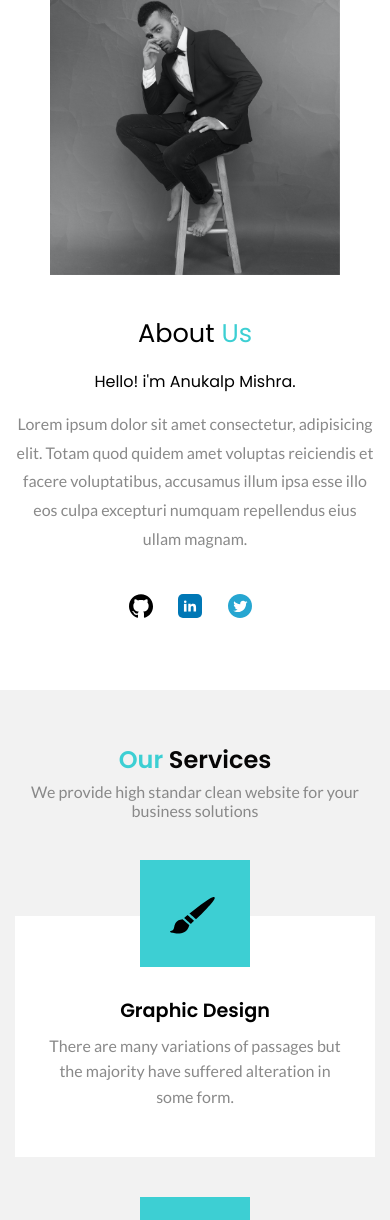
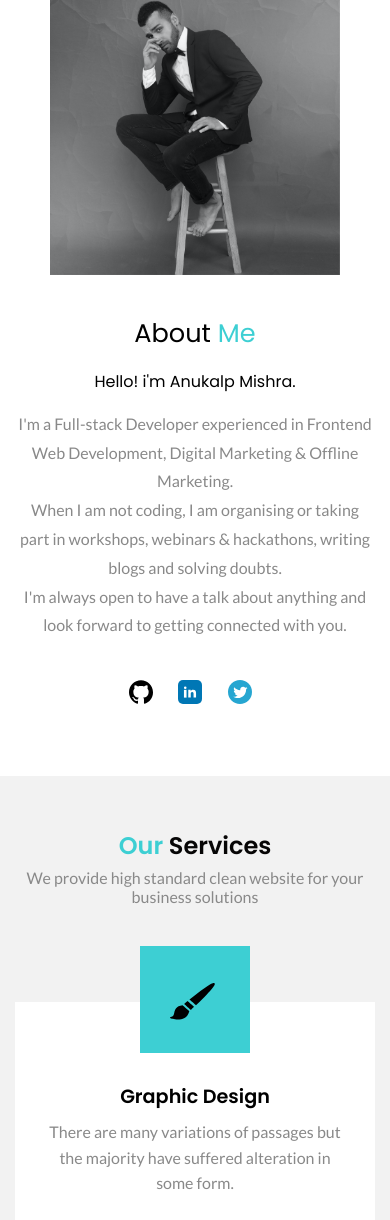
Before and after one commit to anukalp-mishra/portfolio, a plain HTML site: page index.htm in a window 390 px wide. Shown: the part 780-2000 px from the top of the page. Drawn offline with nearby package versions, Linux system fonts and the light colour scheme.

Commit message:
first-commit

```diff
--- a/index.htm
+++ b/index.htm
@@ -14,7 +14,7 @@
     <script src="https://cdnjs.cloudflare.com/ajax/libs/typed.js/2.0.12/typed.min.js"></script>
     <link rel="stylesheet" type="text/css" href="//cdn.jsdelivr.net/npm/slick-carousel@1.8.1/slick/slick.css"/>
     <!-- <link rel="stylesheet" href="https://maxcdn.bootstrapcdn.com/bootstrap/4.5.2/css/bootstrap.min.css"> -->
-    <script src="https://maxcdn.bootstrapcdn.com/bootstrap/4.5.2/js/bootstrap.min.js"></script>
+    <!-- <script src="https://maxcdn.bootstrapcdn.com/bootstrap/4.5.2/js/bootstrap.min.js"></script> -->
     <!-- <script src="https://ajax.googleapis.com/ajax/libs/jquery/3.5.1/jquery.min.js"></script> -->
 </head>
 <body>
@@ -24,10 +24,11 @@
         <i class="fas fa-angle-up"></i>
     </div> -->
    <div class="site-main-wrapper">
-       <button class="hamberger">
+       <button class="hamberger" id="toggle">
            <img src="./images/hamberger.svg" alt="">
        </button>
-       <div class="mobile-nav">
+       <!-- <div id="toggle"></div> -->
+       <div class="mobile-nav" id="sidebar">
         <div class="brand">
             <img src="./images/logo1.svg" alt="">
         </div>
@@ -35,8 +36,8 @@
            <ul>
                <li><a href="#">Home</a></li>
                <li><a href="#about">About</a></li>
+               <li><a href="#services">Services</a></li>
                <li><a href="#projects">Projects</a></li>
-               <li><a href="#services">Services</a></li>
                <li><a href="#blog">Blog</a></li>
            </ul>
            <a href="#contact"><button class="btn btn-primary">Contact</button></a>
@@ -52,8 +53,8 @@
                     &nbsp;&nbsp;&nbsp;&nbsp;&nbsp;&nbsp;&nbsp;&nbsp;
                     <a href="#">Home</a>
                     <a href="#about">About</a>
+                    <a href="#services">Services</a>
                     <a href="#projects">Projects</a>
-                    <a href="#services">Services</a>
                     <a href="#blog">Blog</a>
                 </div>
             </div>
@@ -83,9 +84,12 @@
                 <img class="about-me-img" src="./images/man-2.png" alt="">
             </div>
             <div class="flex-1 right">
-            <h1>About <span>Us</span></h1>
+            <h1>About <span>Me</span></h1>
             <h3>Hello! i'm Anukalp Mishra.</h3>
-            <p>Lorem ipsum dolor sit amet consectetur, adipisicing elit. Totam quod quidem amet voluptas reiciendis et facere voluptatibus, accusamus illum ipsa esse illo eos culpa excepturi numquam repellendus eius ullam magnam.</p>
+            <p>I'm a Full-stack Developer experienced in Frontend Web Development, Digital Marketing & Offline Marketing.<br>
+                When I am not coding, I am organising or taking part in workshops, webinars & hackathons, writing blogs and solving doubts.<br>
+
+                I'm always open to have a talk about anything and look forward to getting connected with you.</p>
             <div class="social">
                 <!-- <a href="#"><img src="./images/website.svg" alt=""></a> -->
                 <a href="https://github.com/anukalp-mishra"><img class="git" src="./images/github.svg" alt=""></a>
@@ -99,7 +103,7 @@
     <section id="services" class="services">
         <div class="container">
             <h1 class="section-heading"><span>Our </span>Services</h1>
-            <p>We provide high standar clean website for your business solutions</p>
+            <p>We provide high standard clean website for your business solutions</p>
             <div class="card-wrapper">
                 <div class="card">
                     <img class="card1" src="./images/brush3.svg" alt="">
@@ -142,13 +146,13 @@
     </section>
     <section class="freelancer">
         <h1>I'm Available For Freelancing.</h1>
-        <p>We provide high standar clean website for your business solutions</p>
+        <p>We provide high standard clean website for your business solutions</p>
         <button class="btn btn-primary">Download CV</button>
     </section>
     <section class="reviews">
         <div class="container">
             <h1 class="section-heading"><span>Our </span>Client</h1>
-            <p>We provide high standar clean website for your business solutions</p>
+            <p>We provide high standard clean website for your business solutions</p>
             <div class="slider">
                 <div class="slide">
                     <img src="./images/rev1.svg" alt="">
@@ -177,7 +181,7 @@
     <section id="projects" class="work">
         <div class="container">
             <h1 class="section-heading"><span>My </span>Projects</h1>
-            <p>We provide high standar clean website for your business solutions</p>
+            <p>We provide high standard clean website for your business solutions</p>
             <div class="card-wrapper">
                 <div class="card">
                     <div class="overlay">
@@ -227,7 +231,7 @@
     <section id="blog" class="blog">
         <div class="container">
             <h1 class="section-heading"><span>My </span>Blog</h1>
-            <p>We provide high standar clean website for your business solutions</p>
+            <p>We provide high standard clean website for your business solutions</p>
             <div class="card-wrapper">
                 <div class="card">
                     <div class="img-wrapper">
@@ -274,7 +278,7 @@
     <section id="contact" class="contact">
         <div class="container">
             <h1 class="section-heading">Contact <span>Us</span></h1>
-            <p>We provide high standar clean website for your business solutions</p>
+            <p>We provide high standard clean website for your business solutions</p>
             <div class="card-wrapper">
                 <div class="card">
                     <img src="./images/smartphone.svg" alt="">
@@ -346,5 +350,22 @@
             progress.style.height = progressheight + "%";
         }
         </script>
+        <!-- <script>
+            const toggle=document.getElementById('toggle');
+            const sidebar=document.getElementById('sidebar');
+
+            document.onclick=function(e){
+                if(e.target.id !=='sidebar' && e.target.id !=='toggle')
+                {
+                    toggle.classList.remove('active');
+                    sidebar.classList.remove('active')
+                }
+            }
+
+            toggle.onclick=function(){
+                toggle.classList.toggle('active');
+                sidebar.classList.toggle('active');
+            }
+        </script> -->
 </body>
 </html>
```
Also changed, not shown: css/style.css (+70 -0 lines).
